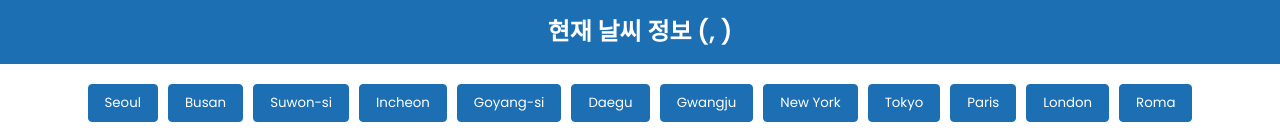
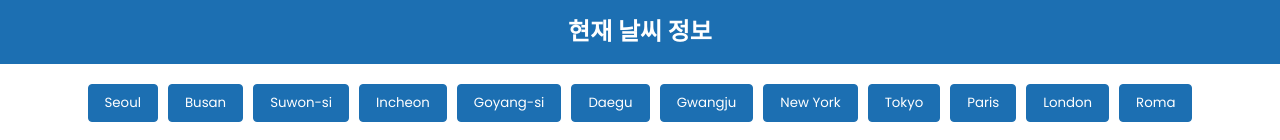
Before and after one commit to chang4164/weatherapp, a plain HTML site: page main.html in a window 1280 px wide. Shown: the top 140 px of the page. Drawn offline with nearby package versions, Linux system fonts and the light colour scheme.

Commit message:
weatherapp_second

```diff
--- a/main.html
+++ b/main.html
@@ -13,7 +13,9 @@
 </head>
 <body>
   <section id="user_select">
-    <h2>현재 날씨 정보 (<span class="lon"></span>, <span class="lat"></span>)</h2>
+    <h2>현재 날씨 정보
+      <!-- (<span class="lon"></span>, <span class="lat"></span>) -->
+    </h2>
     <div class="cities">
       <button>Seoul</button>
       <button>Busan</button>
```
